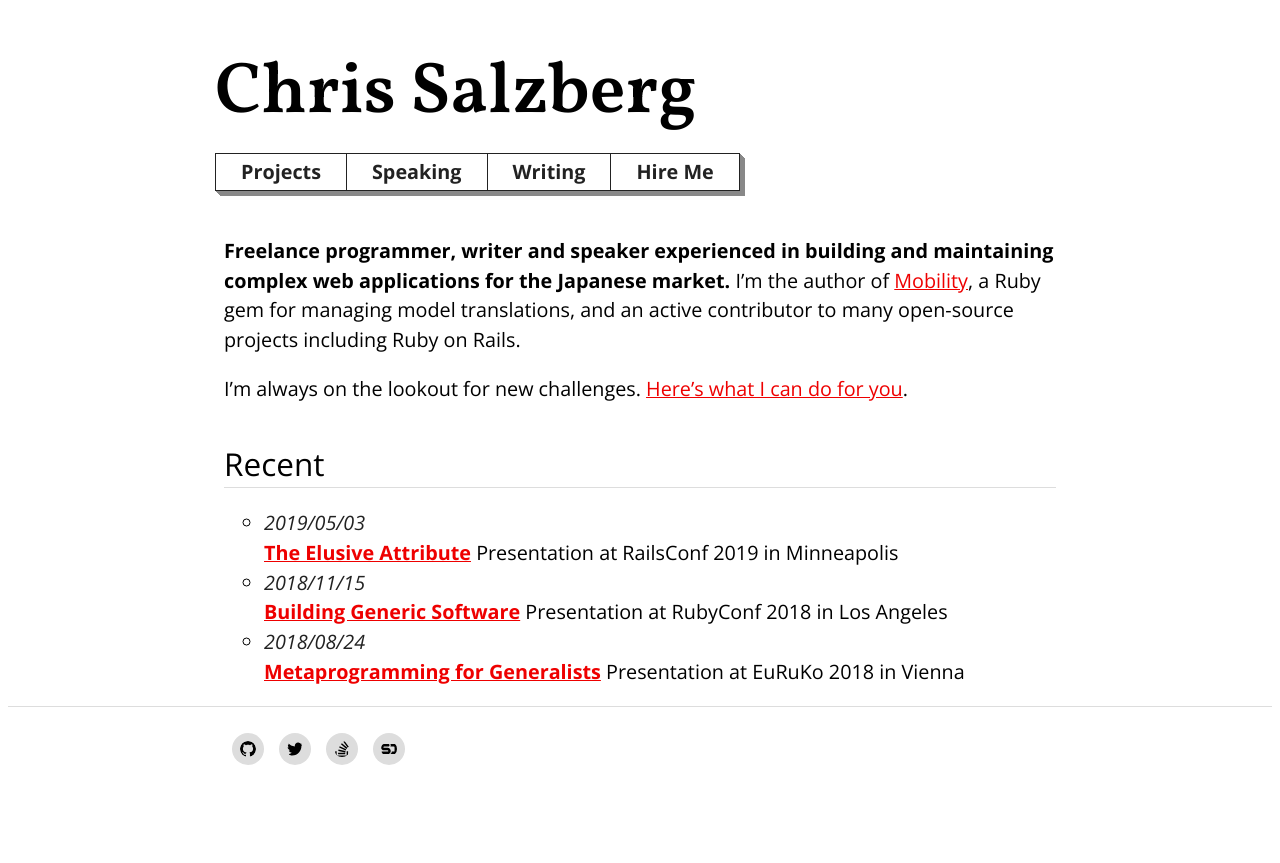
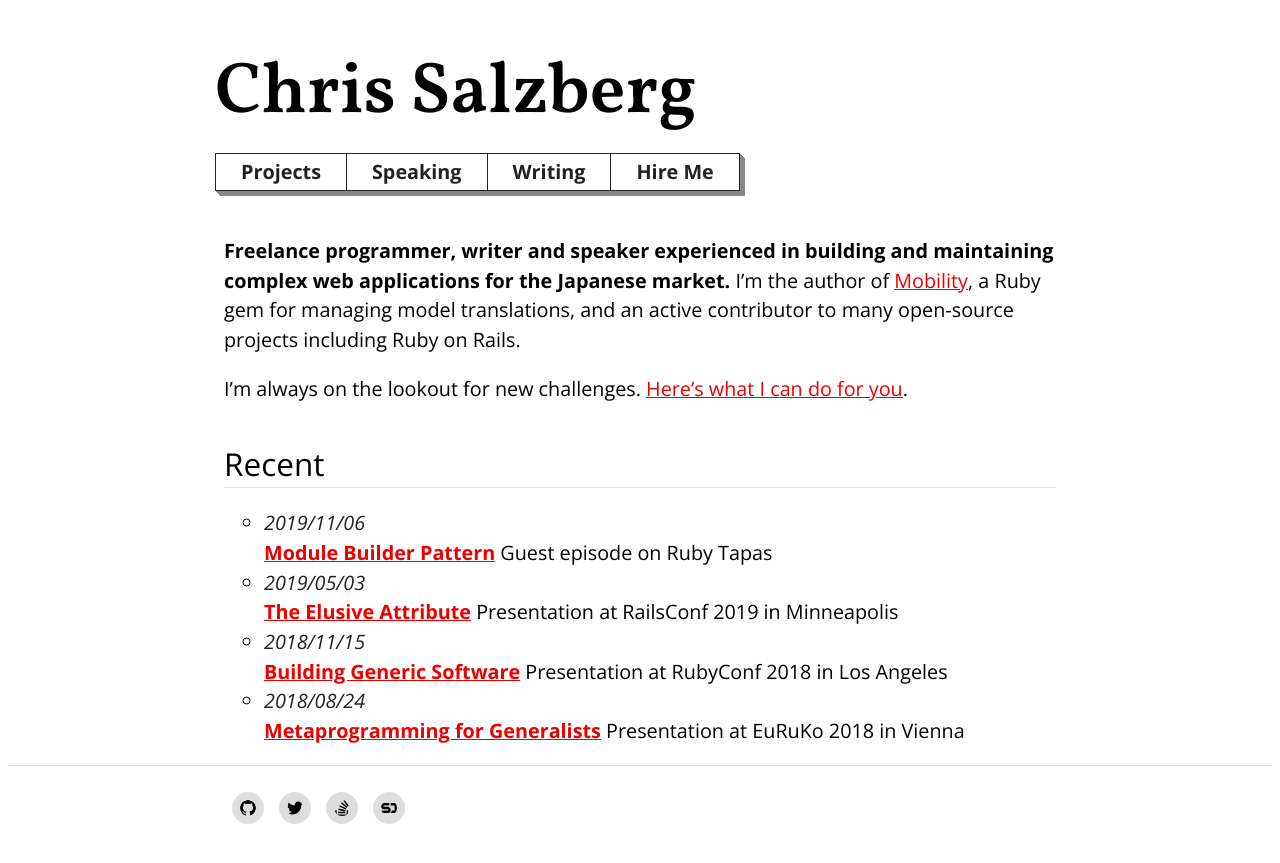
Before and after one commit to shioyama/shioyama.github.io, a Jekyll site: the page built from index.md, in a window 1280 px wide. Shown: the top 863 px of the page. Built offline with Jekyll 4.4.1, drawn with Linux system fonts in a browser that asks for light colours.

Commit message:
Add RubyTapas episode to recent

```diff
--- a/_data/recent.yml
+++ b/_data/recent.yml
@@ -1,3 +1,7 @@
+- date: 2019/11/06
+  title: Module Builder Pattern
+  details: Guest episode on Ruby Tapas
+  url: https://www.rubytapas.com/2019/11/06/module-builder-pattern-part-1/
 - date: 2019/05/03
   title: The Elusive Attribute
   details: Presentation at RailsConf 2019 in Minneapolis
```
